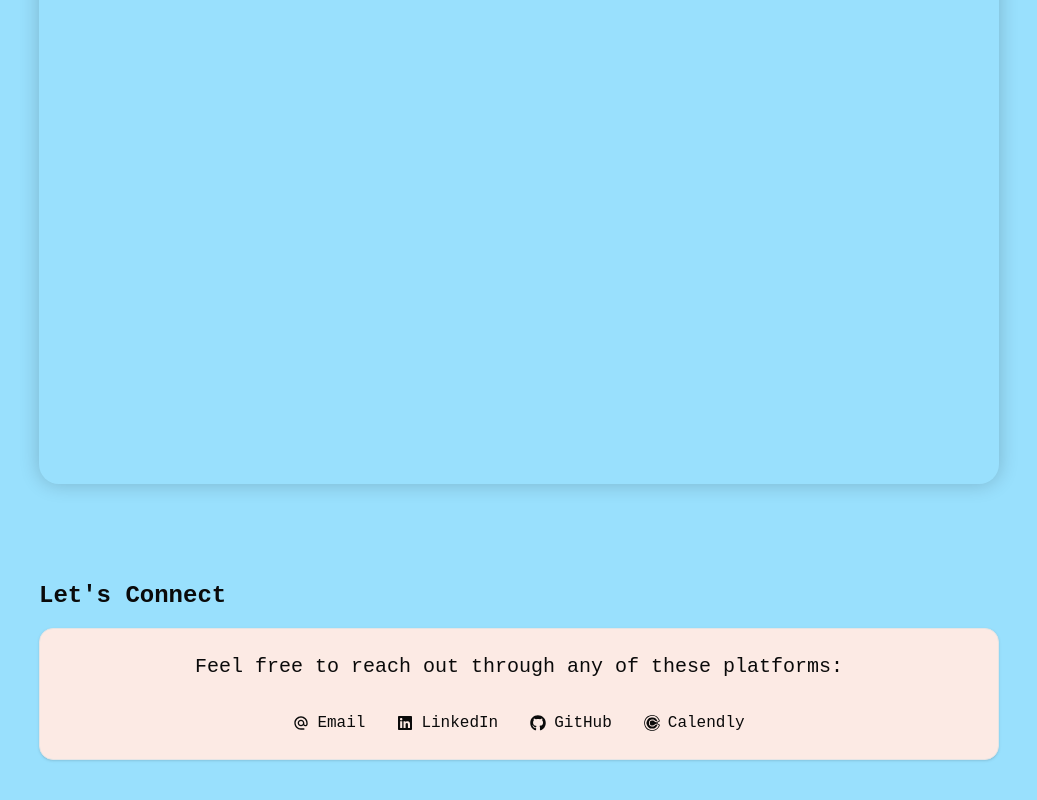
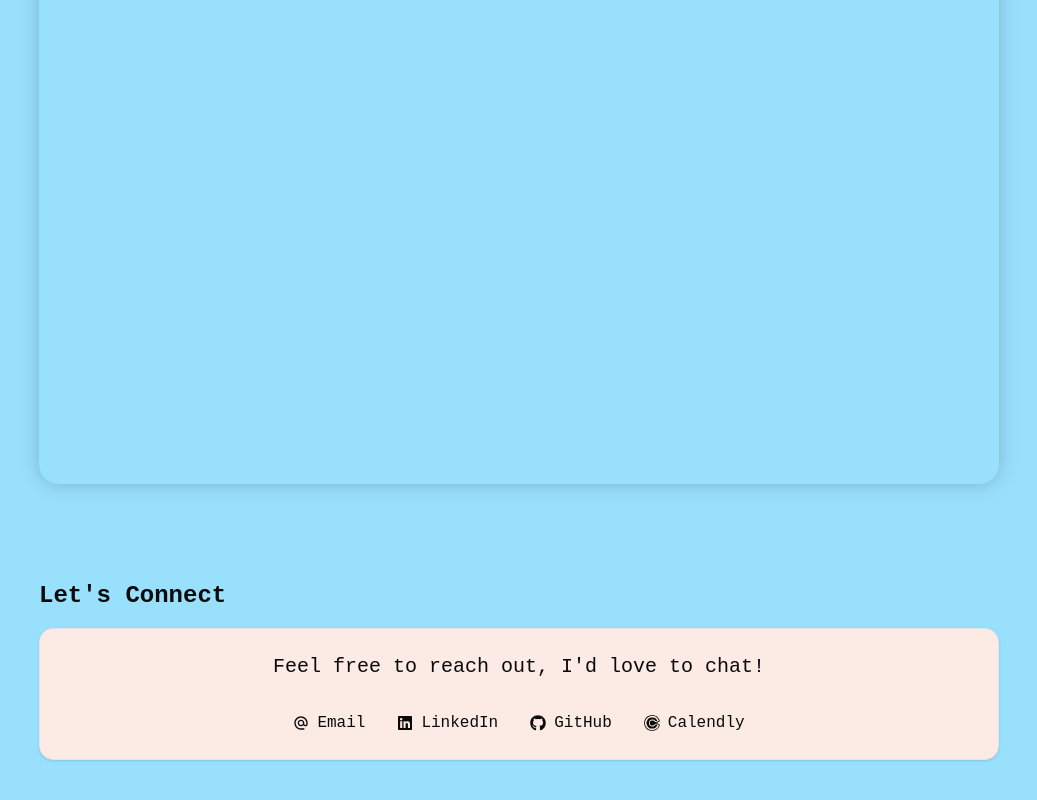
Before and after one commit to wderocco8/portfolio, a React (Vite) app: page / in a window 1280 px wide. Shown: the part 2550-3350 px from the top of the page, without its empty margins (121-1158 px from the left). Built offline with nearby package versions, Linux system fonts and the light colour scheme.

Commit message:
connect message

```diff
--- a/src/components/Connect/Connect.tsx
+++ b/src/components/Connect/Connect.tsx
@@ -53,7 +53,7 @@ export default function Connect() {
       <Card>
         <CardHeader>
           <h3 className="text-xl mx-auto ">
-            Feel free to reach out through any of these platforms:
+            Feel free to reach out, I'd love to chat!
           </h3>
         </CardHeader>
         <CardContent>
```
